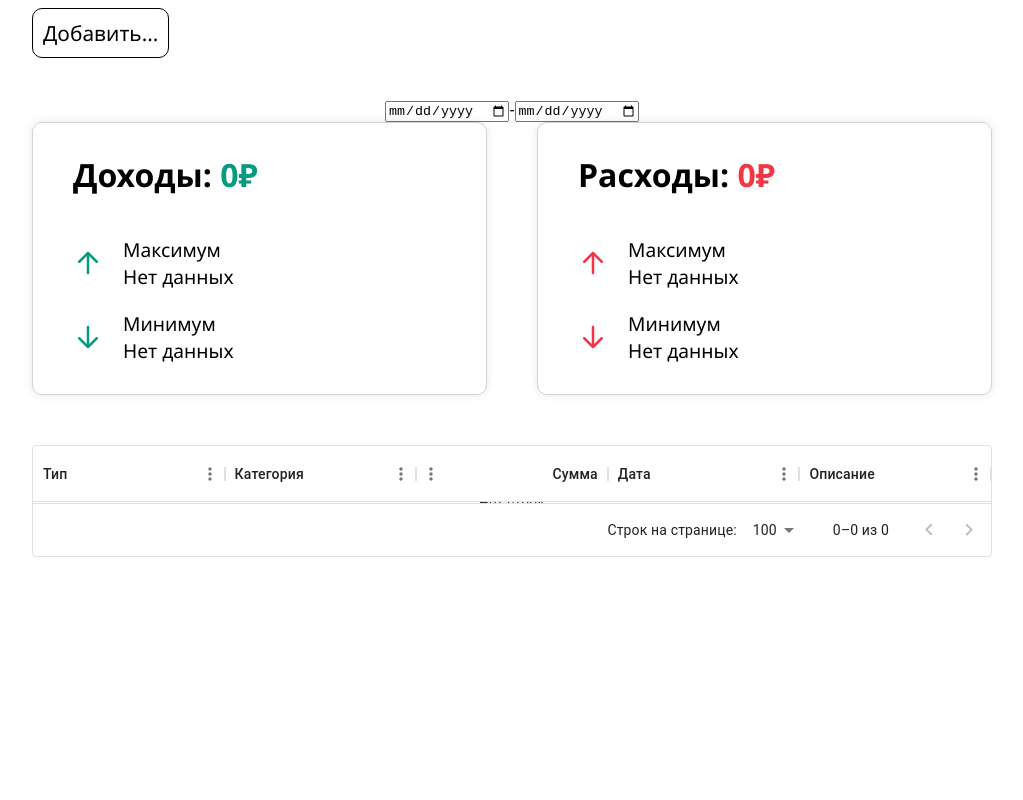
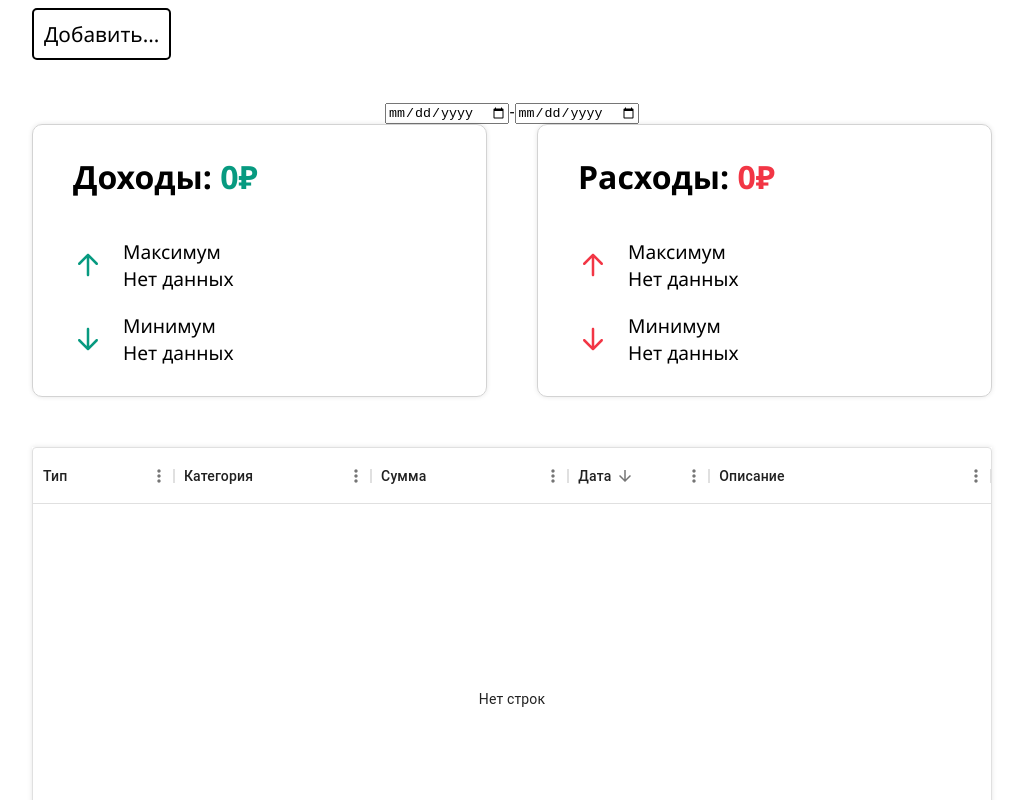
Before and after one commit to shrimpwhat/budget-tracker, a React (Vite) app: page / in a window 1280 px wide. Shown: the top 800 px of the page, without its empty margins (128-1151 px from the left). Built offline with nearby package versions, Linux system fonts and the light colour scheme.

Commit message:
Transaction table styling

```diff
--- a/package.json
+++ b/package.json
@@ -1,7 +1,7 @@
 {
   "name": "budget",
   "private": true,
-  "version": "0.2.4",
+  "version": "0.2.5",
   "type": "module",
   "scripts": {
     "dev": "vite",
--- a/src/App.scss
+++ b/src/App.scss
@@ -2,6 +2,7 @@
   font-family: "Segoe UI";
   --theme-green: #079a80;
   --theme-red: #f23645;
+  --theme-shadow: 0 0 5px rgba(0, 0, 0, 0.1);
 }
 
 button {
--- a/src/App.tsx
+++ b/src/App.tsx
@@ -1,4 +1,4 @@
-import AddButton from "./Modal/AddButton";
+import AddButton from "./Modal/OpenModalBtn";
 import "./App.scss";
 import Overview from "./Overview/Overview";
 import Table from "./Table/Table";
--- a/src/Modal/AddForm.tsx
+++ b/src/Modal/AddForm.tsx
@@ -22,8 +22,8 @@ const AddForm = ({ closeModal }: { closeModal: () => void }) => {
       alert("Введите корректную категорию");
       return;
     }
-    if (!value) {
-      alert("Введите корректную сумму");
+    if (!value || value <= 0) {
+      alert("Введите корректную сумму(больше нуля)");
       return;
     }
     if (!date) {
@@ -102,7 +102,7 @@ const AddForm = ({ closeModal }: { closeModal: () => void }) => {
               className="form__input"
               id="value-input"
               type="number"
-              min="0"
+              min="1"
               required
               ref={txValue}
             />
--- a/src/Modal/modal.scss
+++ b/src/Modal/modal.scss
@@ -2,11 +2,12 @@
   overflow: hidden;
 
   &__open-button {
-    border: 1px solid black;
+    border: 2px solid black;
+    font-weight: 500;
     font-size: 1.3rem;
     padding: 10px;
-    border-radius: 10px;
-    transition: 0.5s;
+    border-radius: 5px;
+    transition: 0.3s;
 
     &:hover {
       color: white;
--- a/src/Overview/RangeInputForm.tsx
+++ b/src/Overview/RangeInputForm.tsx
@@ -21,6 +21,7 @@ const RangeInputForm = () => {
       args =
         variant === "start" ? [date.getTime(), end] : [start, date.getTime()];
     else args = variant === "start" ? [0, end] : [start, 0];
+    localStorage.setItem("range", JSON.stringify(args));
     dispatch(setRange(args));
   };
 
--- a/src/Overview/card.scss
+++ b/src/Overview/card.scss
@@ -4,7 +4,7 @@
   padding: 30px 40px;
   width: 100%;
   box-sizing: border-box;
-  box-shadow: 0 0 10px rgba(0, 0, 0, 0.1);
+  box-shadow: var(--theme-shadow);
 
   &.income {
     --primary-color: var(--theme-green);
--- a/src/Table/Table.tsx
+++ b/src/Table/Table.tsx
@@ -18,7 +18,7 @@ export default function Table() {
       {
         field: "col1",
         headerName: "Тип",
-        flex: 1,
+        flex: 0.5,
         type: "singleSelect",
         valueOptions: [
           { value: "income", label: "Доходы" },
@@ -42,28 +42,30 @@ export default function Table() {
       {
         field: "col2",
         headerName: "Категория",
-        flex: 1,
+        flex: 0.7,
         type: "singleSelect",
         valueOptions: categories,
       },
       {
         field: "col3",
         headerName: "Сумма",
-        flex: 1,
+        flex: 0.7,
         type: "number",
         valueFormatter: ({ value }: { value: number }) =>
           value.toLocaleString("ru-RU", { style: "currency", currency: "RUB" }),
+        headerAlign: "left",
+        align: "left",
       },
       {
         field: "col4",
         headerName: "Дата",
-        flex: 1,
+        flex: 0.5,
         type: "date",
         valueGetter: ({ value }: { value: number }) => new Date(value),
       },
       { field: "col5", headerName: "Описание", flex: 1 },
     ],
-    []
+    [categories]
   );
 
   const rows: GridRowsProp = useMemo(
@@ -85,6 +87,13 @@ export default function Table() {
         rows={rows}
         columns={columns}
         localeText={ruRU.components.MuiDataGrid.defaultProps.localeText}
+        sortingOrder={["desc", "asc"]}
+        initialState={{
+          sorting: {
+            sortModel: [{ field: "col4", sort: "desc" }],
+          },
+        }}
+        disableRowSelectionOnClick
       />
     </div>
   );
--- a/src/Table/table.scss
+++ b/src/Table/table.scss
@@ -1,5 +1,7 @@
 .table {
   margin-top: 50px;
+  height: 500px;
+  box-shadow: var(--theme-shadow);
 
   &__type-cell {
     border: 2px solid black;
--- a/src/store/txSlice.ts
+++ b/src/store/txSlice.ts
@@ -35,7 +35,6 @@ export const txSlice = createSlice({
     },
     setRange: (state, action: PayloadAction<[number, number]>) => {
       state.range = action.payload;
-      localStorage.setItem("range", JSON.stringify(action.payload));
     },
   },
 
```
Also changed, not shown: src/Modal/OpenModalBtn.tsx (renamed from src/Modal/AddButton.tsx).
